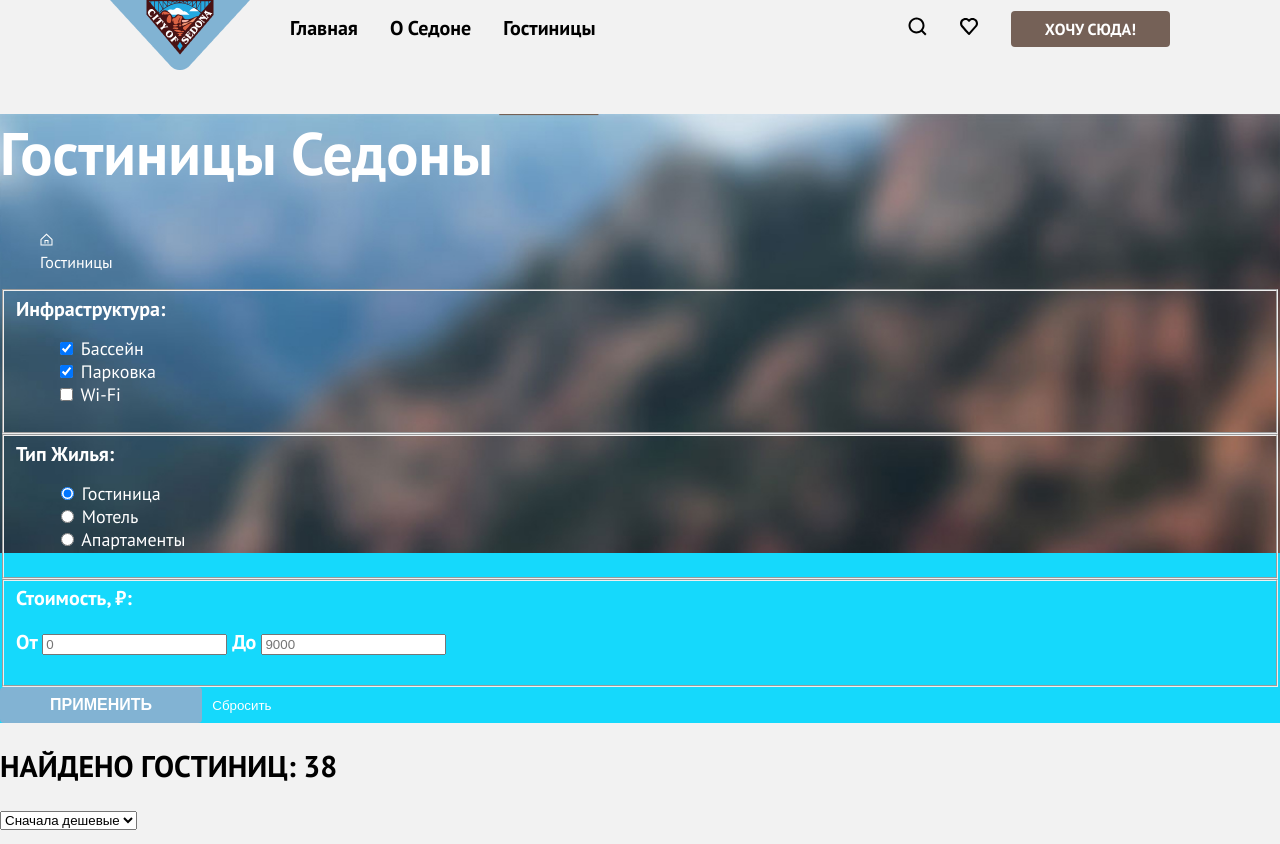
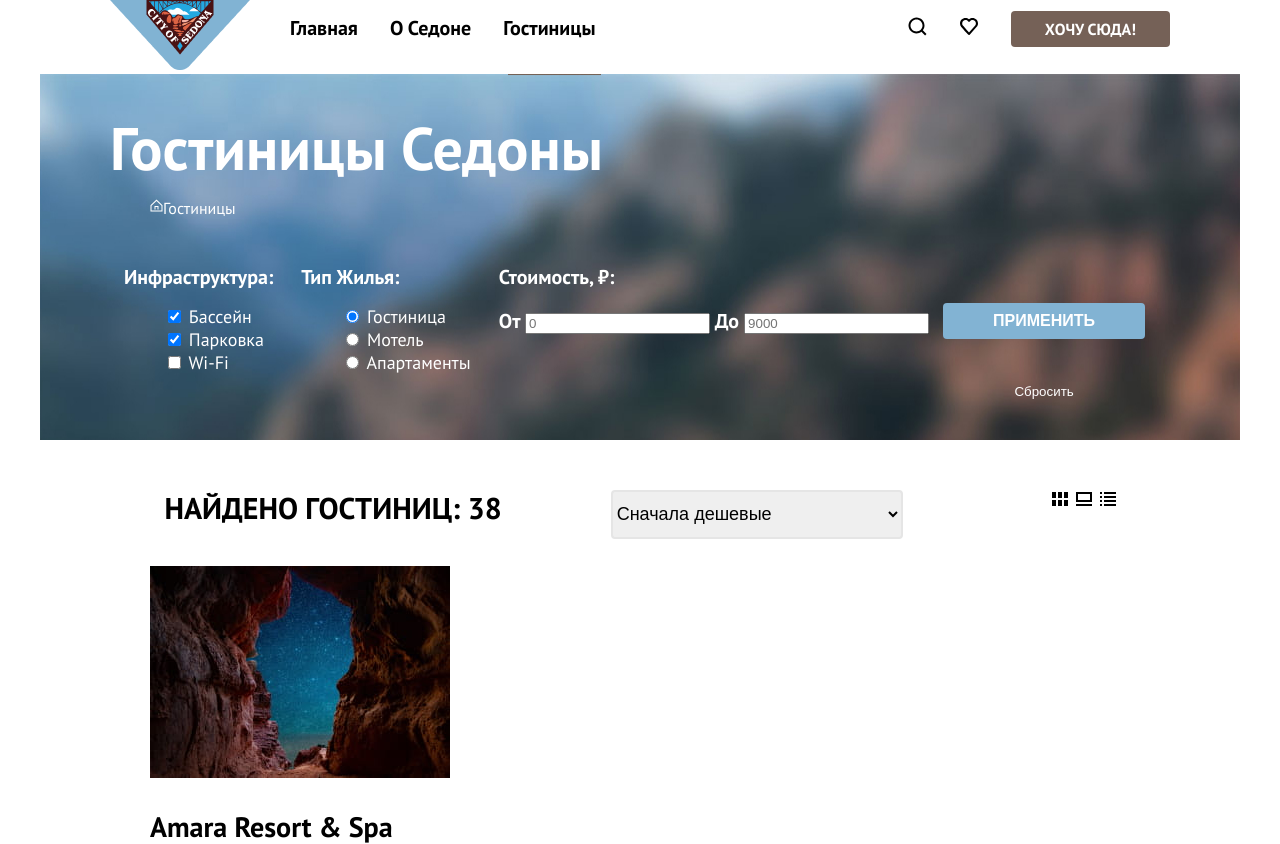
Before and after one commit to htmlacademy-htmlcss/2376057-sedona-38, a plain HTML site: page catalog.html in a window 1280 px wide. Shown: the top 844 px of the page. Drawn offline with Linux system fonts and the light colour scheme.

Commit message:
[Сетки страниц на флексах]
Доделал флексы в catalog

(мелкие багфиксы с стилизации)

```diff
--- a/catalog.html
+++ b/catalog.html
@@ -55,10 +55,10 @@
         </header>
 
         <main class="main-inner">
-
+            <div class="main-contain">
                 <h1 class="main-title">Гостиницы Седоны</h1>
                 <ol class="breadcrumbs-list">
-                <li class="breadcrumbs-item">
+                    <li class="breadcrumbs-item breadcrumbs-svg">
                         <svg width="13" height="15" viewBox="0 0 13 15" fill="none" xmlns="http://www.w3.org/2000/svg">
                             <path
                                 d="M6.5 0.5L0.5 6.30006V12.5001H12.5V6.30006L6.5 0.5ZM11.5 11.5001H1.5V6.70005L6.5 1.9L11.5 6.70005V11.5001Z"
@@ -67,12 +67,13 @@
                         </svg>
                         <a href="index.html" class="breadcrumbs-link visually-hidden">Главная</a>
                     </li>
-                <li class="breadcrumbs-item"><a href="catalog.html" class="breadcrumbs-link"><span>Гостиницы</span></a>
+                    <li class="breadcrumbs-item"><a href="catalog.html"
+                            class="breadcrumbs-link"><span>Гостиницы</span></a>
                     </li>
                 </ol>
 
                 <h2 class="visually-hidden">Фильтр</h2>
-            <form action="https://echo.htmlacademy.ru/">
+                <form class="catalog-form" action="https://echo.htmlacademy.ru/">
 
                     <fieldset class="infrastructure">
                         <label class="filter-title">
@@ -142,21 +143,23 @@
                             </p>
                         </label>
                     </fieldset>
+                    <div class="filter-btn">
                         <button type="submit" class="submit-btn" href="#">Применить</button>
                         <button type="reset" class="reset-btn" href="#">Сбросить</button>
+                    </div>
                 </form>
+            </div>
 
-            </form>
 
 
         </main>
 
         <section class="catalog">
-
+            <div class="catalog-contain">
                 <h2 class="catalog-title">Найдено гостиниц: 38</h2>
 
-            <select name="sorting">
-                <option value="Cheap">Сначала дешевые</option>
+                <select class="sorting" name="sorting">
+                    <option value="cheap">Сначала дешевые</option>
                     <option value="expensive">Сначала дорогие</option>
                     <option value="high-rating">Высокий рейтинг</option>
                     <option value="low-rating">Низкий рейтинг</option>
@@ -216,7 +219,7 @@
                         </svg>
                     </li>
                 </ul>
-
+            </div>
             <ul class="hotel-list">
 
                 <li class="hotel">
@@ -231,7 +234,6 @@
                     <button class="btn">В избранное</button>
                     <span class="visually-hidden stars">4 звезды</span>
                     <p class="raiting">РЕЙТИНГ: 8,5</p>
-
                 </li>
 
                 <li class="hotel">
--- a/css/style.css
+++ b/css/style.css
@@ -27,7 +27,7 @@ html {
 body {
   margin: 0;
   font-family: "PT Sans", sans-serif;
-  background-color: #F2F2F2;
+  background-color: #FFFFFF;
   color: #000000;
   height: 100%;
 }
@@ -200,6 +200,13 @@ body {
   display: flex;
   flex-direction: column;
   align-items: center;
+
+  padding: 80px 85px;
+}
+
+.features-item:nth-child(odd) {
+  background-color: #83B3D31F;
+
 }
 
 
@@ -357,10 +364,21 @@ body {
 /*------------------------CATALOG-----------------------*/
 /*--------------------------MAIN------------------------*/
 .main-inner {
+  width: 1200px;
+  margin: 0 auto;
   background-image: url(../img/filter.jpg);
   background-repeat: no-repeat;
-  background-size: 100% auto;
+  background-size: auto;
   background-color: #15d9fc;
+
+  display: flex;
+  flex-direction: column;
+}
+
+.main-contain {
+  width: 1060px;
+  margin: 0 auto;
+
 }
 
 .main-title {
@@ -369,6 +387,8 @@ body {
   font-weight: 700;
   line-height: 78px;
   color: #FFFFFF;
+  margin: 0;
+  margin-top: 35px;
 
 }
 
@@ -378,7 +398,10 @@ body {
 
 .breadcrumbs-list {
   list-style-type: none;
+  display: flex;
+  margin-top: 11px;
 }
+
 
 .breadcrumbs-link {
   text-decoration: none;
@@ -387,6 +410,17 @@ body {
   font-style: normal;
   font-weight: 400;
   line-height: 21px;
+}
+
+.catalog-form {
+  display: flex;
+  margin-top: 40px;
+  margin-bottom: 40px;
+
+}
+
+.main-inner fieldset {
+  border: 0;
 }
 
 .filter-title {
@@ -430,6 +464,7 @@ body {
   border: none;
   border-radius: 4px;
   cursor: pointer;
+  margin: auto;
 }
 
 .reset-btn {
@@ -439,8 +474,33 @@ body {
   cursor: pointer;
 }
 
+.filter-btn {
+  display: flex;
+  flex-direction: column;
+
+}
+
 /*--------------------------/MAIN-----------------------*/
 /*--------------------------CATALOG---------------------*/
+
+.catalog {
+  display: flex;
+  flex-direction: column;
+  width: 1060px;
+  margin: 0 auto;
+
+}
+
+.catalog-contain {
+  display: flex;
+  justify-content: space-around;
+
+}
+
+.view-list {
+  display: flex;
+  gap: 8px;
+}
 
 .catalog-title {
   font-size: 30px;
@@ -448,6 +508,7 @@ body {
   font-weight: 700;
   line-height: 36px;
   text-transform: uppercase;
+  margin-top: 50px;
 }
 
 .sorting {
@@ -455,10 +516,18 @@ body {
   font-style: normal;
   font-weight: 400;
   line-height: 21px;
+
+  width: 292px;
+  height: 49px;
+  border-radius: 4px;
+  border: 2px solid;
+  border-color: #E5E5E5;
+  margin-top: 50px;
 }
 
 .view-list {
   list-style-type: none;
+  margin-top: 50px;
 
 }
 
@@ -469,6 +538,7 @@ body {
 .hotel-list {
   list-style-type: none;
 }
+
 
 .hotel-link {
   font-size: 24px;
@@ -526,6 +596,11 @@ body {
 /*--------------------------/CATALOG--------------------*/
 /*--------------------------PAGINATION------------------*/
 
+.pagination {
+  width: 1060px;
+  margin: 0 auto;
+}
+
 .pagination-list {
   list-style-type: none;
   display: flex;
@@ -555,7 +630,8 @@ body {
   font-size: 22px;
   font-style: normal;
   font-weight: 400;
-  line-height: 26px
+  line-height: 26px;
+  padding: 16px;
 }
 
 /*-------------------------/PAGINATION------------------*/
```
Lines whose indentation alone changed are shown as unchanged.
